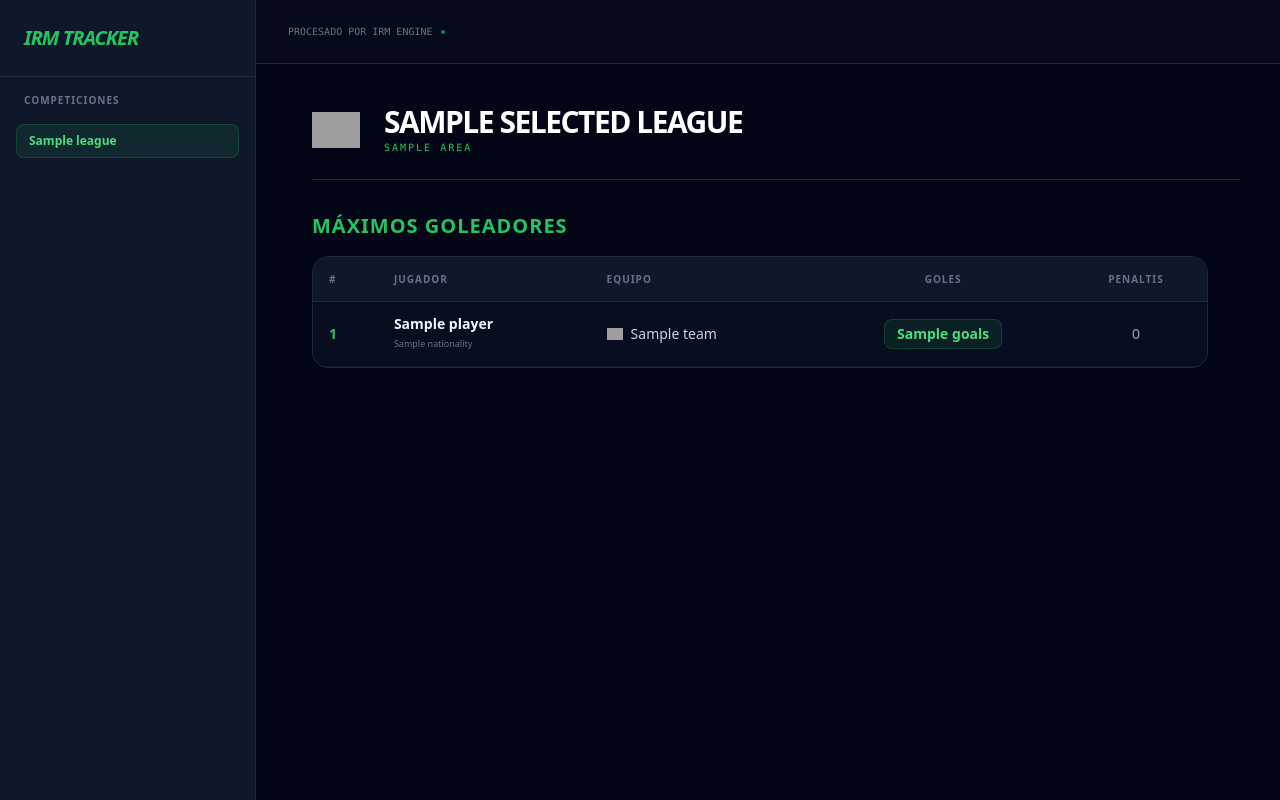
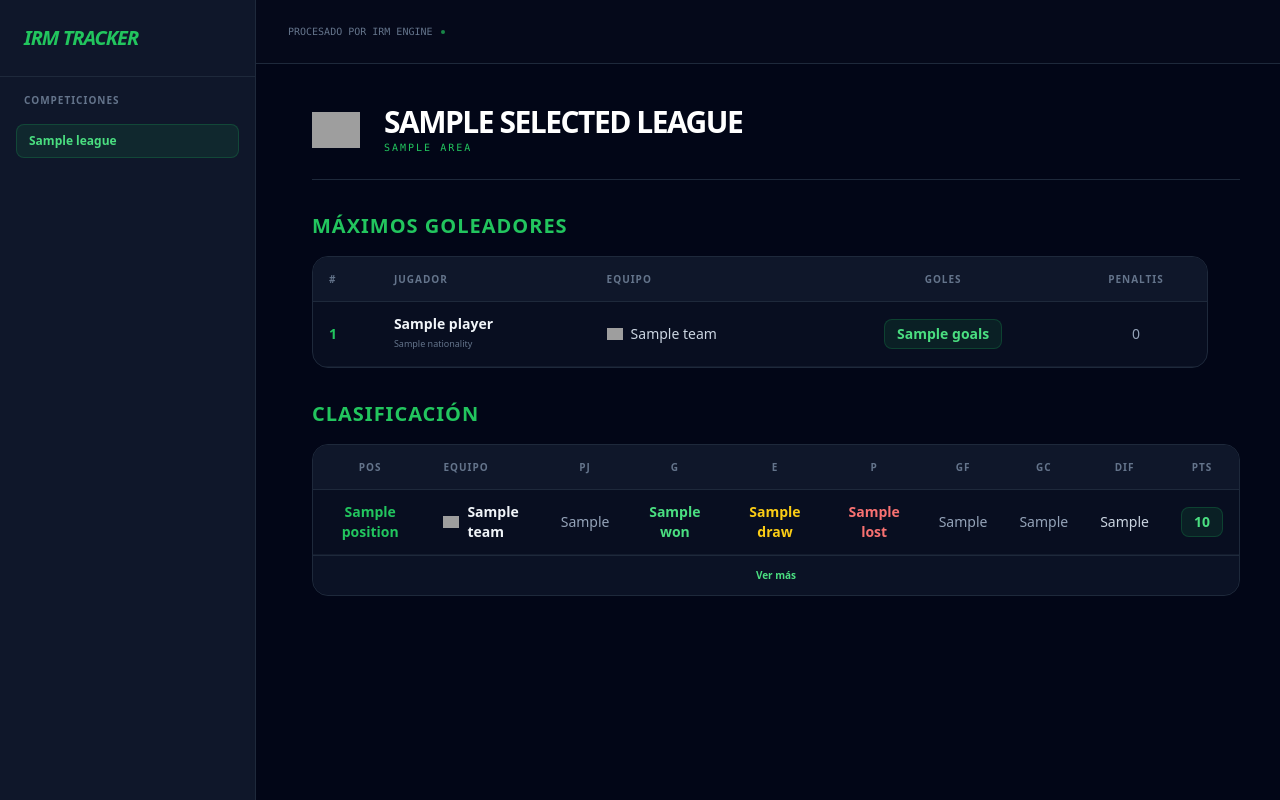
Before and after one commit to IsmaelBrea/irm2526, a Django app: template djangoproject/tracker/templates/tracker/rend_indiv.html in a window 1280 px wide. Run offline with Django 5.2, Linux system fonts and the light colour scheme; tables that the repository leaves empty hold one stand-in row (values such as "Sample post"); the template is opened without the code that fills it: values that come from a table or form of the project are taken from there, most other values are stand-ins (such as "Sample title", 1, 10 or a date in 2020); some libraries are stand-ins or nearby versions; grey boxes are pictures that could not be loaded.

Commit message:
Introducida tabla clasificación

```diff
--- a/djangoproject/tracker/templates/tracker/rend_indiv.html
+++ b/djangoproject/tracker/templates/tracker/rend_indiv.html
@@ -61,6 +61,83 @@
         </div>
         {% endif %}
 
+                {% if standings %}
+        <div class="max-w-6xl">
+
+            <div class="flex items-center justify-between mb-4">
+                <h3 class="text-xl font-bold text-green-500 uppercase tracking-wider">Clasificación</h3>
+
+            </div>
+            <div class="bg-slate-900/50 border border-slate-800 rounded-2xl overflow-hidden">
+                <table class="w-full text-sm">
+                    <thead>
+                        <tr class="border-b border-slate-800 bg-slate-900">
+                            <th class="px-4 py-3 text-center text-[10px] font-bold text-slate-500 uppercase tracking-widest">Pos</th>
+                            <th class="px-4 py-3 text-left text-[10px] font-bold text-slate-500 uppercase tracking-widest">Equipo</th>
+                            <th class="px-4 py-3 text-center text-[10px] font-bold text-slate-500 uppercase tracking-widest">PJ</th>
+                            <th class="px-4 py-3 text-center text-[10px] font-bold text-slate-500 uppercase tracking-widest">G</th>
+                            <th class="px-4 py-3 text-center text-[10px] font-bold text-slate-500 uppercase tracking-widest">E</th>
+                            <th class="px-4 py-3 text-center text-[10px] font-bold text-slate-500 uppercase tracking-widest">P</th>
+                            <th class="px-4 py-3 text-center text-[10px] font-bold text-slate-500 uppercase tracking-widest">GF</th>
+                            <th class="px-4 py-3 text-center text-[10px] font-bold text-slate-500 uppercase tracking-widest">GC</th>
+                            <th class="px-4 py-3 text-center text-[10px] font-bold text-slate-500 uppercase tracking-widest">Dif</th>
+                            <th class="px-4 py-3 text-center text-[10px] font-bold text-slate-500 uppercase tracking-widest">Pts</th>
+                        </tr>
+                    </thead>
+                    <tbody>
+                        {% for team_standing in standings %}
+                        <tr class="border-b border-slate-800/50 hover:bg-slate-800/30 transition-colors standing-row"
+                            {% if forloop.counter > 5 %}style="display:none;" data-hidden="true"{% endif %}>
+                            <td class="px-4 py-3 text-center font-bold text-green-500">{{ team_standing.position }}</td>
+                            <td class="px-4 py-3">
+                                <div class="flex items-center gap-2">
+                                    {% if team_standing.team.crest %}
+                                        <img src="{{ team_standing.team.crest }}" class="w-4 h-4 object-contain">
+                                    {% endif %}
+                                    <span class="text-slate-100 font-semibold">{{ team_standing.team.name }}</span>
+                                </div>
+                            </td>
+                            <td class="px-4 py-3 text-center text-slate-400">{{ team_standing.playedGames }}</td>
+                            <td class="px-4 py-3 text-center text-green-400 font-semibold">{{ team_standing.won }}</td>
+                            <td class="px-4 py-3 text-center text-yellow-400 font-semibold">{{ team_standing.draw }}</td>
+                            <td class="px-4 py-3 text-center text-red-400 font-semibold">{{ team_standing.lost }}</td>
+                            <td class="px-4 py-3 text-center text-slate-400">{{ team_standing.goalsFor }}</td>
+                            <td class="px-4 py-3 text-center text-slate-400">{{ team_standing.goalsAgainst }}</td>
+                            <td class="px-4 py-3 text-center text-slate-300">{{ team_standing.goalDifference }}</td>
+                            <td class="px-4 py-3 text-center">
+                                <span class="inline-block bg-green-500/10 text-green-400 px-3 py-1 rounded-lg font-bold border border-green-500/20">{{ team_standing.points }}</span>
+                            </td>
+                        </tr>
+                        {% endfor %}
+                    </tbody>
+                </table>
+                                <button id="toggle-standings" class="w-full border-t border-slate-800 px-4 py-3 text-[10px] font-bold bg-slate-900/50 text-green-400 hover:bg-slate-800/50 transition-colors rounded-b-2xl">
+                    Ver más
+                </button>
+            </div>
+
+    </div>
+        </div>
+
+        <script>
+        document.addEventListener('DOMContentLoaded', function() {
+            const toggleBtn = document.getElementById('toggle-standings');
+            const rows = document.querySelectorAll('.standing-row');
+            let isExpanded = false;
+
+            toggleBtn.addEventListener('click', function() {
+                isExpanded = !isExpanded;
+                rows.forEach(row => {
+                    if (row.getAttribute('data-hidden') === 'true') {
+                        row.style.display = isExpanded ? 'table-row' : 'none';
+                    }
+                });
+                toggleBtn.textContent = isExpanded ? 'Ver menos' : 'Ver más';
+            });
+        });
+        </script>
+        {% endif %}
+
     {% else %}
         <div class="h-[50vh] flex items-center">
             <p class="text-slate-500 font-mono text-[10px] uppercase tracking-widest animate-pulse">
```
Also changed, not shown: djangoproject/tracker/services.py (+22 -0 lines), djangoproject/tracker/views.py (+5 -2 lines).
